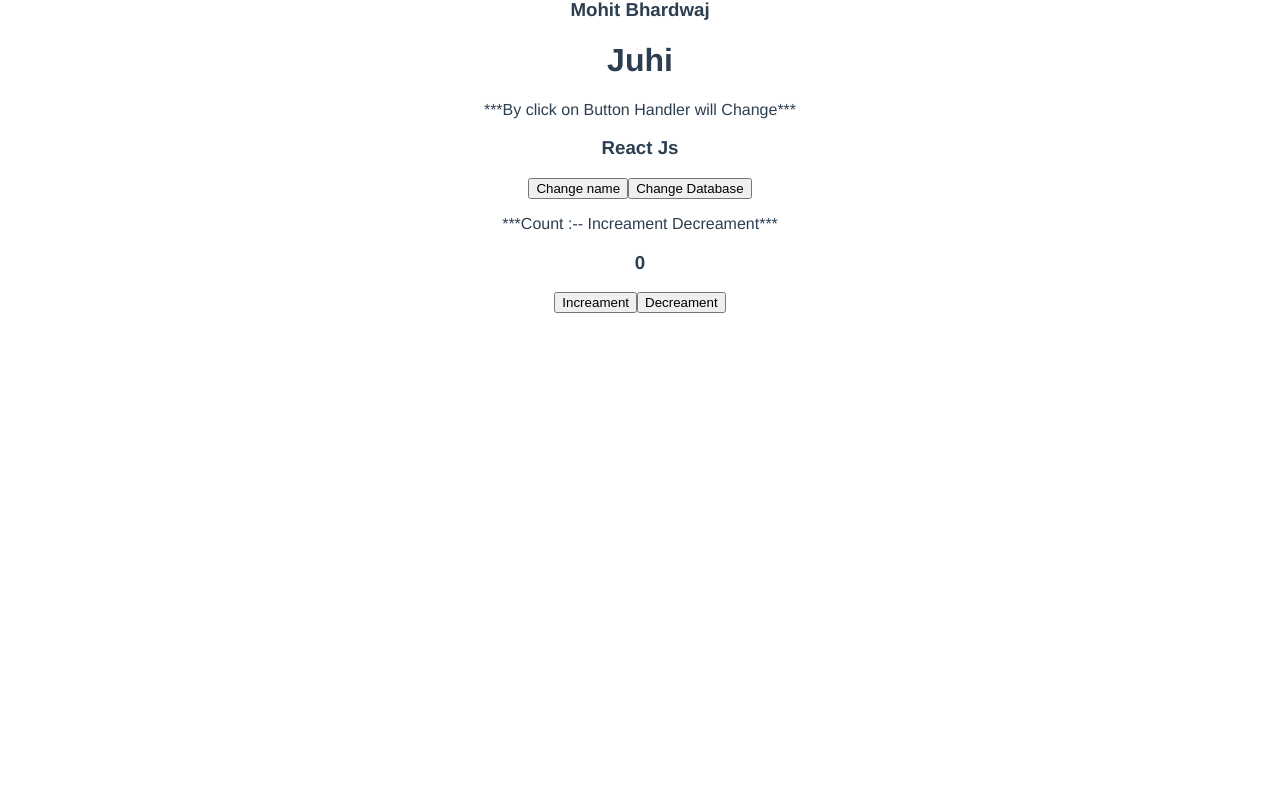
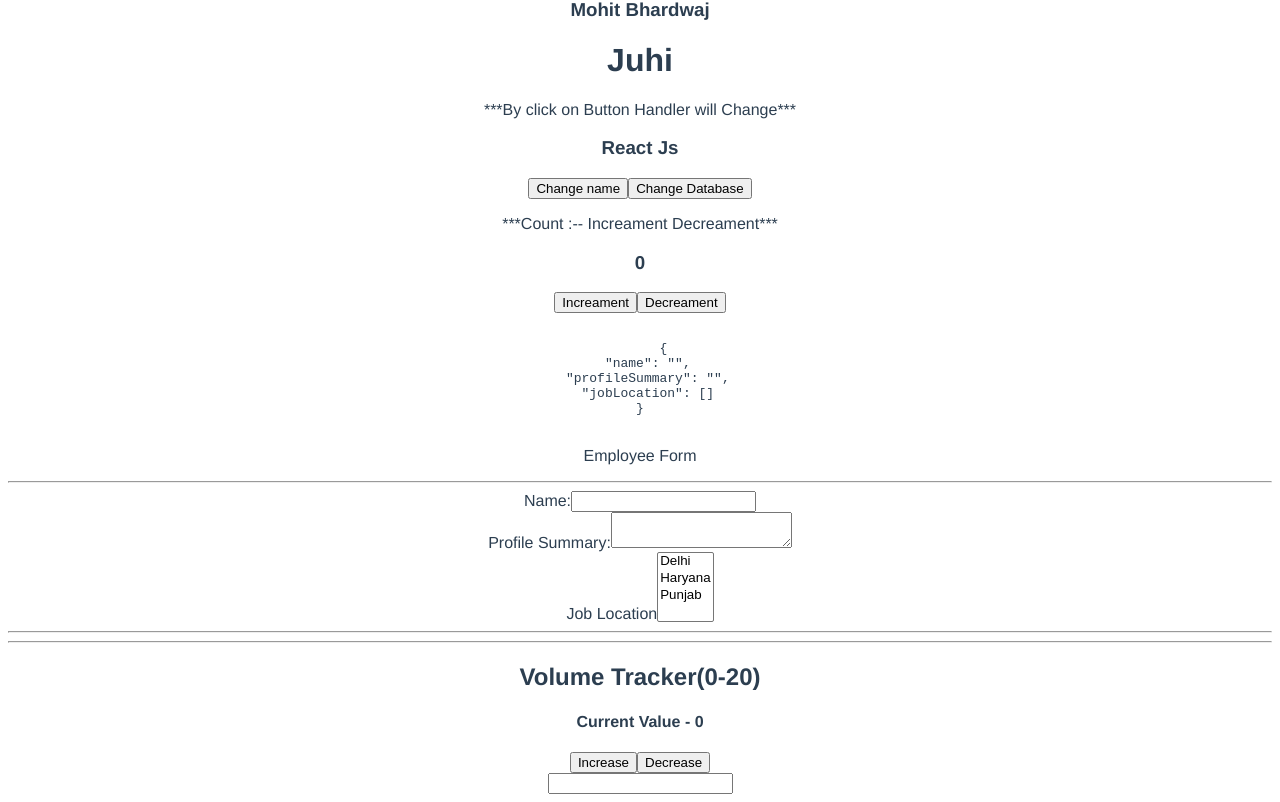
Before and after one commit to Juhi1915/Vue.Js, a Vue app: page / in a window 1280 px wide. Shown: the part 539-1341 px from the top of the page. Before the commit the page ends 860 px from the top, so only its background shows below. Built offline with nearby package versions, Linux system fonts and the light colour scheme.

Commit message:
Watchers Exanple Watchers Exanple

```diff
--- a/src/App.vue
+++ b/src/App.vue
@@ -4,6 +4,8 @@
     <ConditionalRendering />
     <NameChnageHandler />
     <Count />
+    <Form />
+    <Watchers />
   </div>
 </template>
 
@@ -12,6 +14,8 @@ import HelloWorld from "./components/HelloWorld";
 import ConditionalRendering from "./components/ConditionalRendering";
 import NameChnageHandler from "./components/NameChnageHandler";
 import Count from "./components/Count";
+import Form from "./components/Form";
+import Watchers from "./components/Watchers";
 
 export default {
   name: "App",
@@ -20,6 +24,8 @@ export default {
     ConditionalRendering,
     NameChnageHandler,
     Count,
+    Form,
+    Watchers,
   },
 };
 </script>
--- /dev/null
+++ b/src/components/Form.vue
@@ -0,0 +1,45 @@
+<template>
+  <div>
+    <pre>
+      {{ JSON.stringify(formValues, null, 2) }}
+    </pre>
+    <form>
+      <p>Employee Form</p>
+      <hr />
+      <div>
+        <label for="name">Name:</label>
+        <input type="text" id="name" v-model="formValues.name" />
+      </div>
+      <div>
+        <label for="profile">Profile Summary:</label>
+        <textarea
+          type="text"
+          id="profile"
+          v-model="formValues.profileSummary"
+        />
+      </div>
+      <div>
+        <label for="job-location">Job Location</label>
+        <select id="job-location" multiple v-model="formValues.jobLocation">
+          <option value="Delhi">Delhi</option>
+          <option value="Haryana">Haryana</option>
+          <option value="Punjab">Punjab</option>
+        </select>
+      </div>
+    </form>
+  </div>
+</template>
+
+<script>
+export default {
+  data() {
+    return {
+      formValues: {
+        name: "",
+        profileSummary: "",
+        jobLocation: [],
+      },
+    };
+  },
+};
+</script>
--- /dev/null
+++ b/src/components/Watchers.vue
@@ -0,0 +1,43 @@
+<template>
+  <div>
+    <hr />
+    <hr />
+    <h2>Volume Tracker(0-20)</h2>
+    <h4>Current Value - {{ volume }}</h4>
+    <div>
+      <button @click="volume += 2">Increase</button>
+      <button @click="volume -= 1">Decrease</button>
+    </div>
+    <div>
+      <input type="text" v-model="movie" />
+    </div>
+  </div>
+</template>
+
+<script>
+export default {
+  data() {
+    return {
+      volume: 0,
+      movie: "",
+    };
+  },
+  methods: {},
+  computed: {},
+  watch: {
+    volume(newValue, oldvalue) {
+      if (newValue > oldvalue && newValue === 16) {
+        alert("Listing high volume for long time may damage your hearing");
+      }
+    },
+    //if we have single object Using mmediate we can get api during Page load
+    //But if we have nested object in that case we need to use deep watchers
+    movie: {
+      handler(newvalue) {
+        console.log(`API Call when page load:- ${newvalue}`);
+      },
+      immediate: true,
+    },
+  },
+};
+</script>
```
Also changed, not shown: src/assets/logo.png (renamed from src/components/assets/logo.png).
